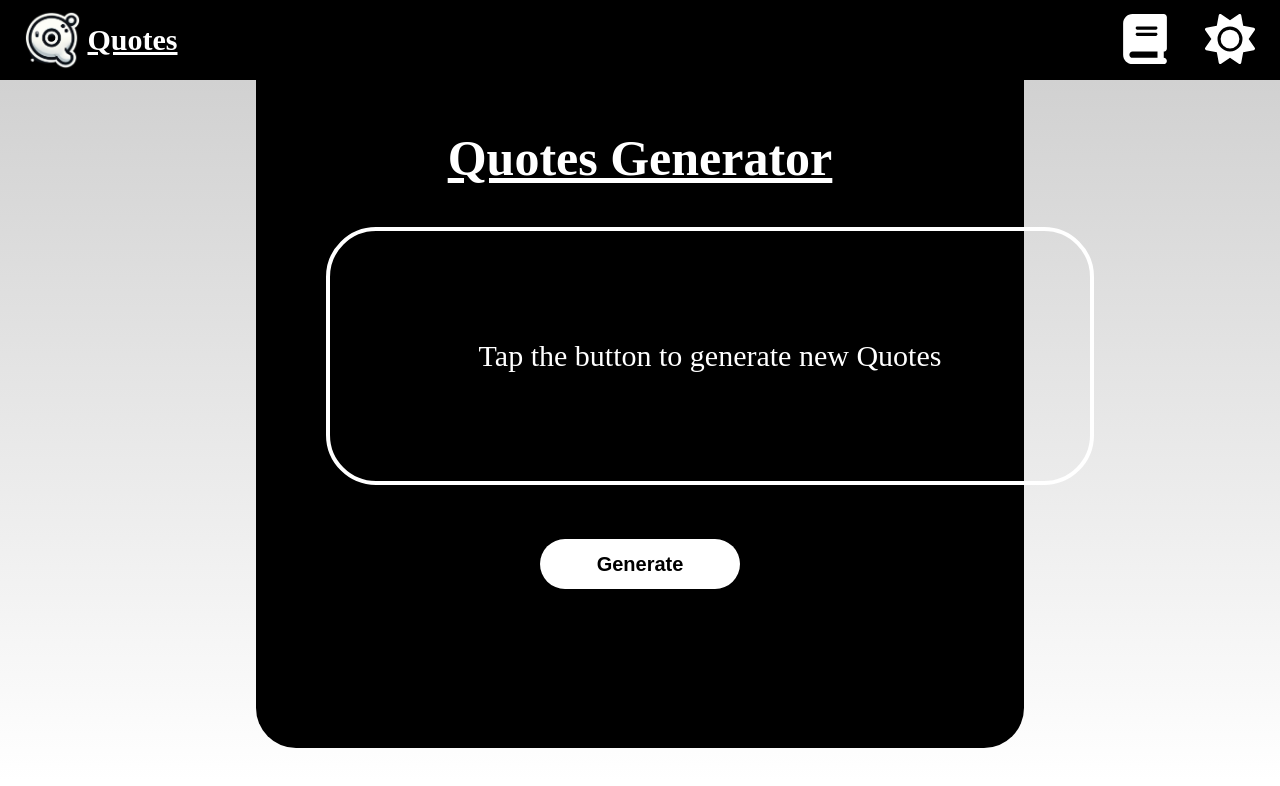
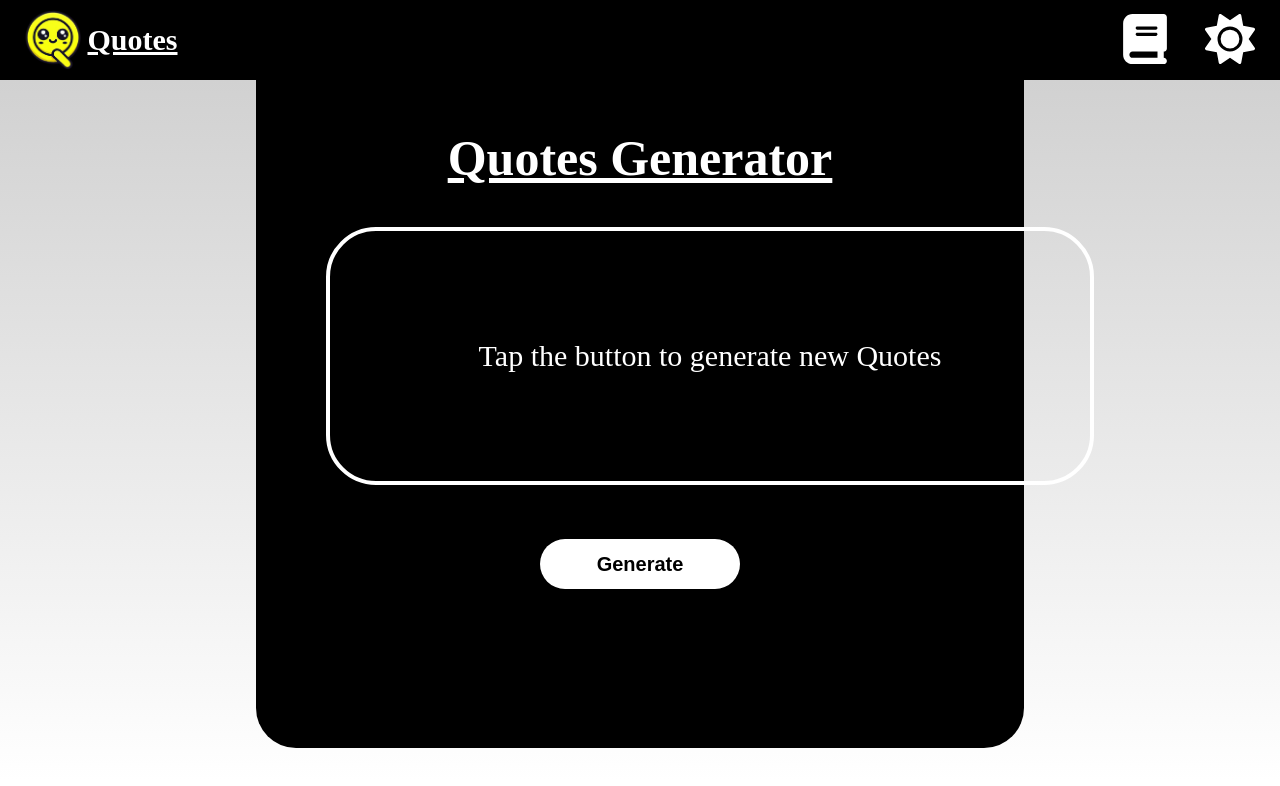
Before and after one commit to Poptale/Quote-Generator, a plain HTML site: page index.html in a window 1280 px wide. Drawn offline with Linux system fonts and the light colour scheme.

Commit message:
Update index.html

```diff
--- a/index.html
+++ b/index.html
@@ -9,7 +9,7 @@
     <div class="navBG">
     <nav>
       <div class="logo-container">
-        <img src="logo2.png" alt="Quotes" height="60px" width="60px">
+        <img src="Logo.png" alt="Quotes" height="60px" width="60px">
         <h1 class="logo-heading">
           Quotes
         </h1>
```
